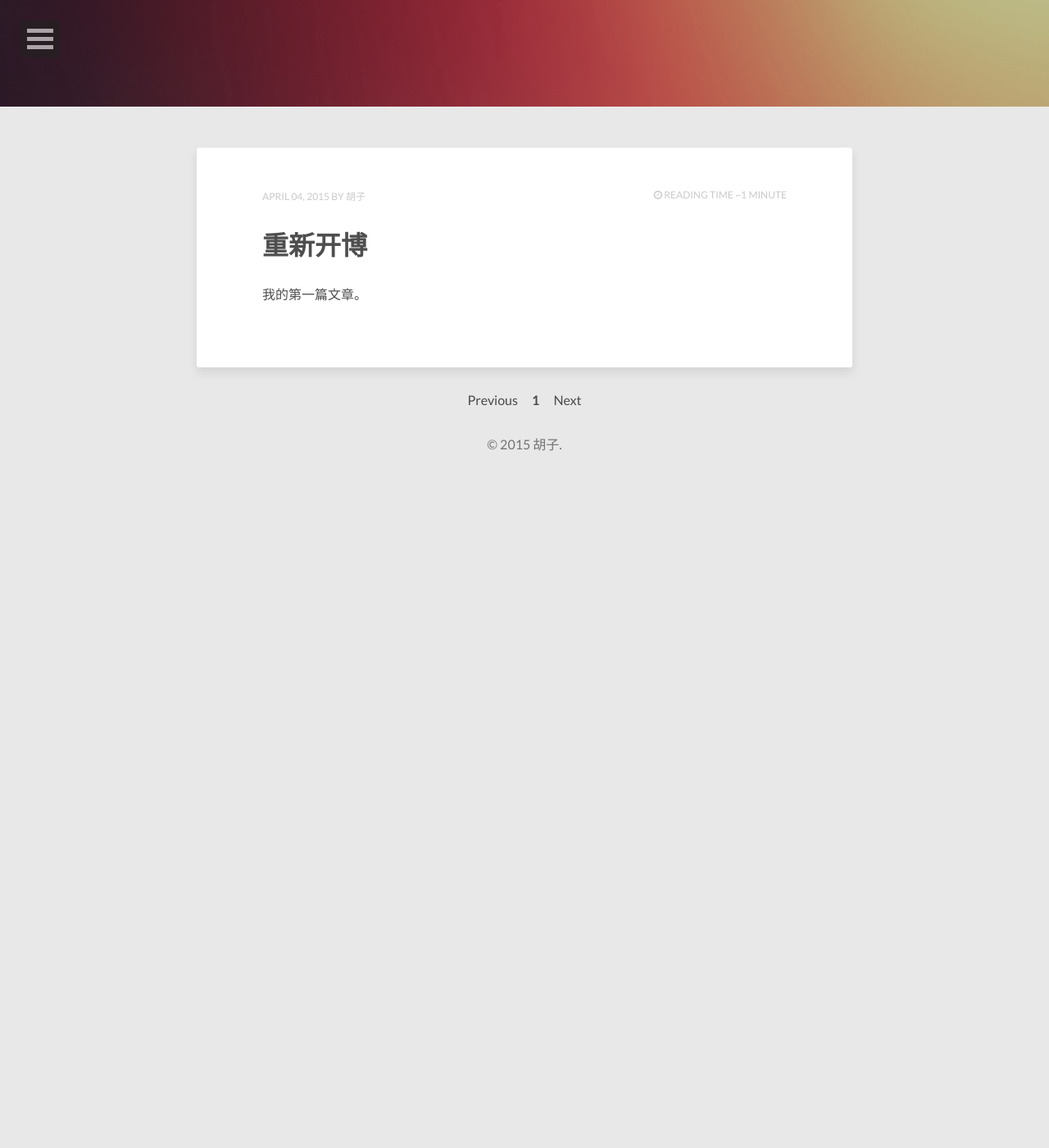
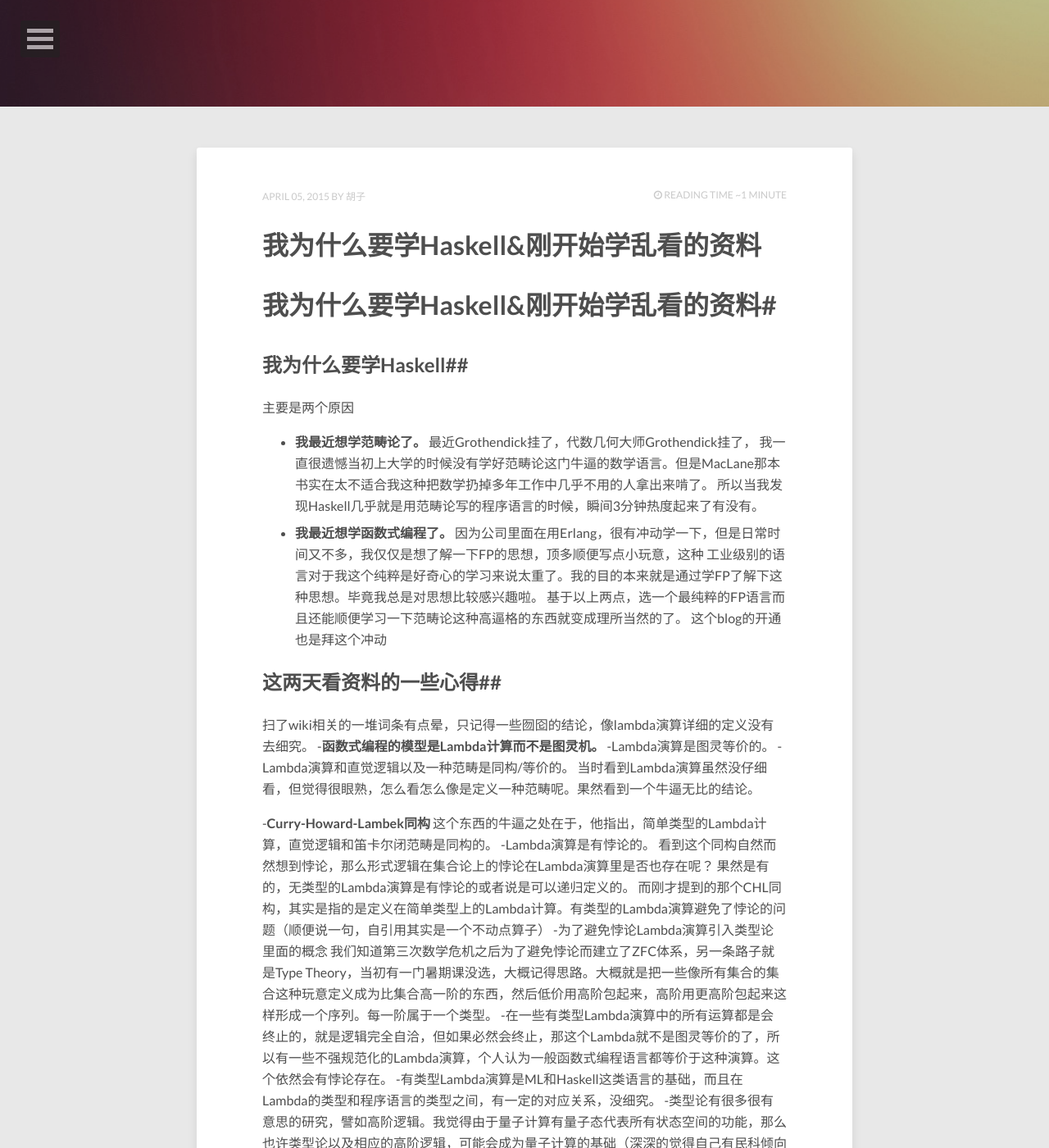
Before and after one commit to bighuzi/bighuzi.github.io, a Jekyll site: the page built from index.html, in a window 1280 px wide and 1400 px high, scrolled down 270 px. Shown: the whole window at 82% size. Built offline with Jekyll 4.4.1, drawn with Linux system fonts in a browser that asks for light colours; nearby versions of some CDN libraries; the list of posts is cut into pages by our own code; before the commit the page ends 900 px from its top, so only the background shows below that; some of the changed text lies outside the part shown.

Commit message:
blog
更新blog

```diff
--- a/_posts/2015-04-04-Hello World.md
+++ b/_posts/2015-04-04-Hello World.md
@@ -4,4 +4,9 @@
 description: "重新开始写博客，用github+jeklly搭了一个简单的博客."
 tags: [随笔]
 ---
-我的第一篇文章。
+
+开始学习Haskell。
+花了一天时间把Haskell，Sublime，Github还有blog搞好。
+现在大约可以开始学习Haskell了。
+然后可以把我停掉很久的blog继续写起来。
+还有，MarkDown是个好东西，学起来学起来。
--- /dev/null
+++ b/_posts/2015-04-05-lambda.md
@@ -0,0 +1,58 @@
+---
+layout: post
+title: "我为什么要学Haskell&刚开始学乱看的资料"
+description: "我要学Haskell是想学范畴论和函数式编程，乱看了wiki知乎上面的一些文章."
+tags: [Haskell,lambda,心得]
+---
+
+#我为什么要学Haskell&刚开始学乱看的资料#
+
+##我为什么要学Haskell##
+
+主要是两个原因
+ - **我最近想学范畴论了。**
+ 最近Grothendick挂了，代数几何大师Grothendick挂了，
+ 我一直很遗憾当初上大学的时候没有学好范畴论这门牛逼的数学语言。但是MacLane那本书实在太不适合我这种把数学扔掉多年工作中几乎不用的人拿出来啃了。
+ 所以当我发现Haskell几乎就是用范畴论写的程序语言的时候，瞬间3分钟热度起来了有没有。
+ - **我最近想学函数式编程了。**
+ 因为公司里面在用Erlang，很有冲动学一下，但是日常时间又不多，我仅仅是想了解一下FP的思想，顶多顺便写点小玩意，这种
+ 工业级别的语言对于我这个纯粹是好奇心的学习来说太重了。我的目的本来就是通过学FP了解下这种思想。毕竟我总是对思想比较感兴趣啦。
+基于以上两点，选一个最纯粹的FP语言而且还能顺便学习一下范畴论这种高逼格的东西就变成理所当然的了。
+这个blog的开通也是拜这个冲动
+
+##这两天看资料的一些心得##
+
+扫了wiki相关的一堆词条有点晕，只记得一些囫囵的结论，像lambda演算详细的定义没有去细究。
+ -**函数式编程的模型是Lambda计算而不是图灵机。**
+ -Lambda演算是图灵等价的。
+ -Lambda演算和直觉逻辑以及一种范畴是同构/等价的。
+  当时看到Lambda演算虽然没仔细看，但觉得很眼熟，怎么看怎么像是定义一种范畴呢。果然看到一个牛逼无比的结论。
+
+ -**Curry-Howard-Lambek同构**
+   这个东西的牛逼之处在于，他指出，简单类型的Lambda计算，直觉逻辑和笛卡尔闭范畴是同构的。
+ -Lambda演算是有悖论的。
+  看到这个同构自然而然想到悖论，那么形式逻辑在集合论上的悖论在Lambda演算里是否也存在呢？
+  果然是有的，无类型的Lambda演算是有悖论的或者说是可以递归定义的。
+  而刚才提到的那个CHL同构，其实是指的是定义在简单类型上的Lambda计算。有类型的Lambda演算避免了悖论的问题（顺便说一句，自引用其实是一个不动点算子）
+ -为了避免悖论Lambda演算引入类型论里面的概念
+ 我们知道第三次数学危机之后为了避免悖论而建立了ZFC体系，另一条路子就是Type Theory，当初有一门暑期课没选，大概记得思路。大概就是把一些像所有集合的集合这种玩意定义成为比集合高一阶的东西，然后低价用高阶包起来，高阶用更高阶包起来这样形成一个序列。每一阶属于一个类型。
+ -在一些有类型Lambda演算中的所有运算都是会终止的，就是逻辑完全自洽，但如果必然会终止，那这个Lambda就不是图灵等价的了，所以有一些不强规范化的Lambda演算，个人认为一般函数式编程语言都等价于这种演算。这个依然会有悖论存在。
+ -有类型Lambda演算是ML和Haskell这类语言的基础，而且在Lambda的类型和程序语言的类型之间，有一定的对应关系，没细究。
+ -类型论有很多很有意思的研究，譬如高阶逻辑。我觉得由于量子计算有量子态代表所有状态空间的功能，那么也许类型论以及相应的高阶逻辑，可能会成为量子计算的基础（深深的觉得自己有民科倾向了，掩面）。
+ -所以隐约感觉到Haskell作为一种强类型语言的原因。
+
+回到Haskell，讲一下知乎收集到的初步概念，可能不太对。
+
+ -貌似说Monad是一个比较重要的概念。大概看了一下，Monad是定义在自范畴上的态射组成的幺半群，这个结构有点粗，生成元不明，半群结构不知道是啥样。具体学到的时候再研究。
+ -据说Monad是为了实现一种叫CPS的编程范式.
+ -CPS主要是为了在函数调用的时候不用系统记住函数调用栈这种东西，而是从调用者那里传来一个玩意，然后加工完之后调用调用者的那个东西。
+ 大概感觉就是C里面调用完函数之后能够直接从传过来的参数那里知道谁调用的我（类似地址？），然后这个和尾递归调用又有一些扯不明白的关系，
+ 代码看的有点迷糊。
+ -好像是为了解决没有循环才搞出来的东西??
+
+大约就是这样的。最近开始看[learn you a haskell for great good]和[Real World Haskell]
+PS：刚开始用sublime和markdown写东西，感觉用的还不是很习惯。应该会越来越快的。
+PS2：blog的评论功能没有搞，模板里那个要注册一个disqus，暂时懒得弄，慢慢搞吧。
+
+[learn you a haskell for great good]:http://learnyouahaskell.com/
+[Real World Haskell]:http://rwh.readthedocs.org/en/latest/
```
Also changed, not shown: about/index.md (+1 -0 lines).
